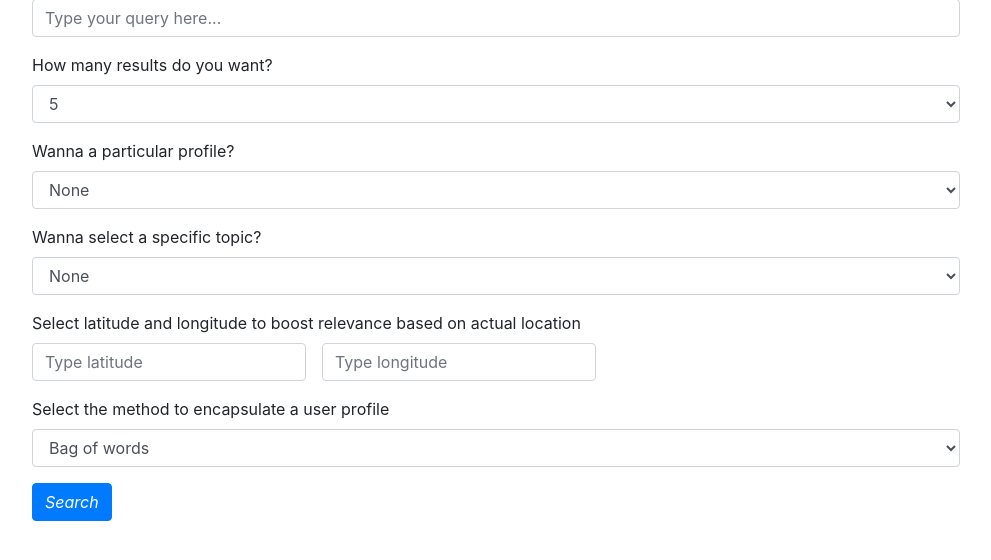
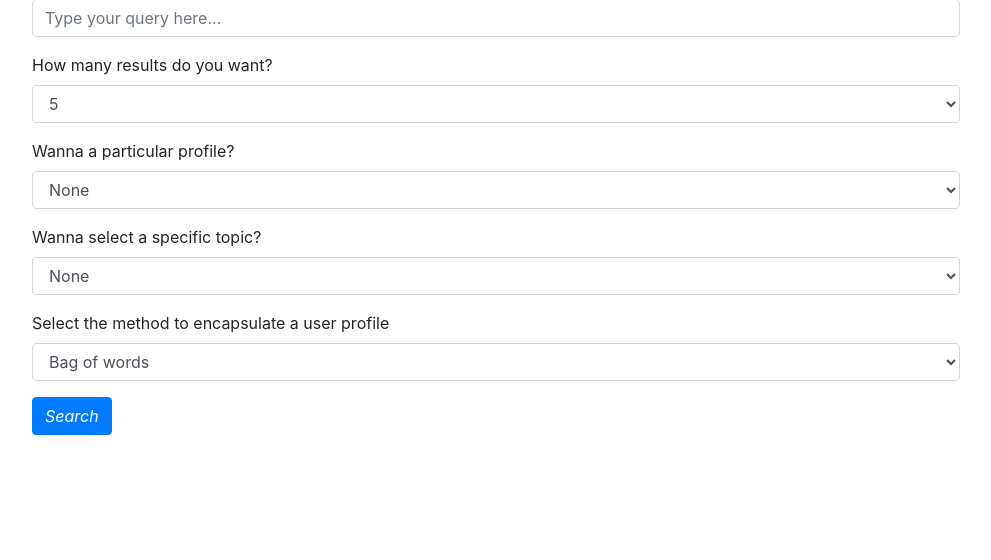
Before and after one commit to Sbarbagnem/sbarbasearch, a Flask app: page / in a window 1280 px wide. Shown: the part 17-577 px from the top of the page, without its empty margins (144-1135 px from the left). Run offline with Flask 2, Linux system fonts and the light colour scheme; parts of the project's set-up code (start-up, migrations or seed data) failed here and were passed over; some libraries are stand-ins or nearby versions.

Commit message:
delete location

```diff
--- a/webapp/templates/index.html
+++ b/webapp/templates/index.html
@@ -113,15 +113,6 @@
     </select>
   </div>
   <div class="form-group">
-    <label>Select latitude and longitude to boost relevance based on actual location</label>
-    <div class="form-inline" id="lat_lon">
-      <input class="form-control mr-3" type="text" placeholder="Type latitude" name="lat"
-        value="{{ lat }}">
-      <input class="form-control" type="text" placeholder="Type longitude" name="lon"
-      value="{{ lon }}">
-    </div>
-  </div>
-  <div class="form-group">
     <label for="method">Select the method to encapsulate a user profile</label>
     <select id="method" class="form-control" name="method">
       <option value="bow" selected>Bag of words</option>
@@ -150,7 +141,7 @@
       <br>
       <p3>{{tweet._source.topic}}</p3>
       <br>
-      <p3>{{tweet._source.location}}</p3>
+      <p3>{{tweet._source.country}}</p3>
       <br>
       <a href="{{tweet._source.tweet_url}}">Link to original tweet</a>
     </div>
```
